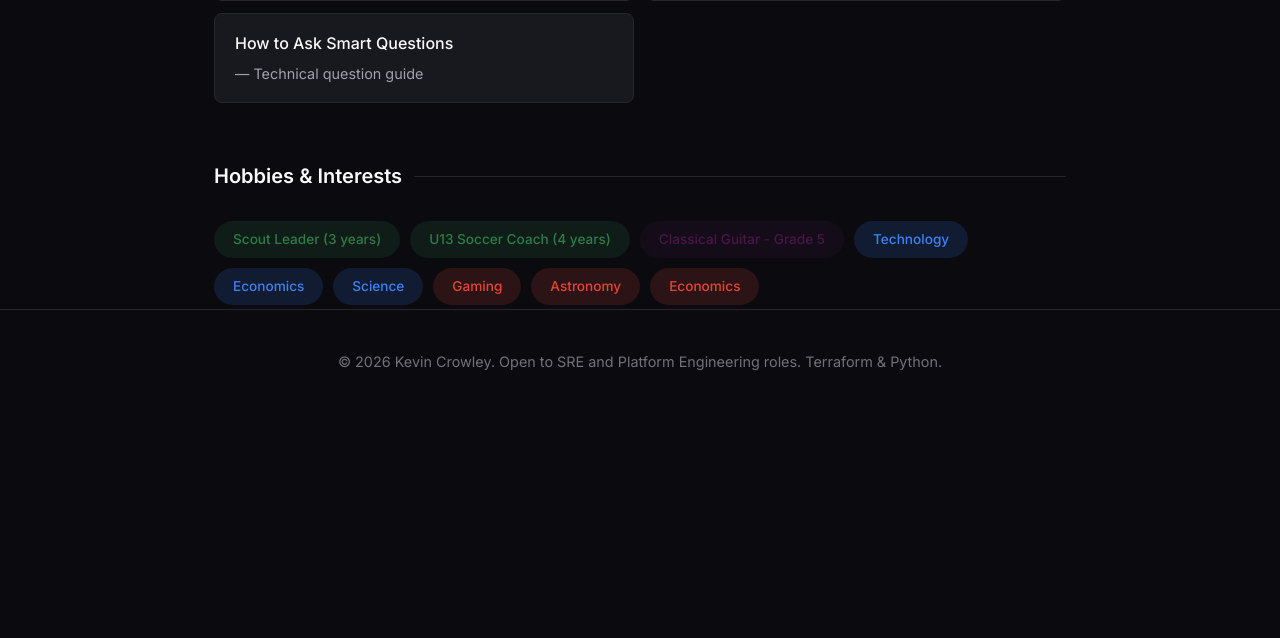
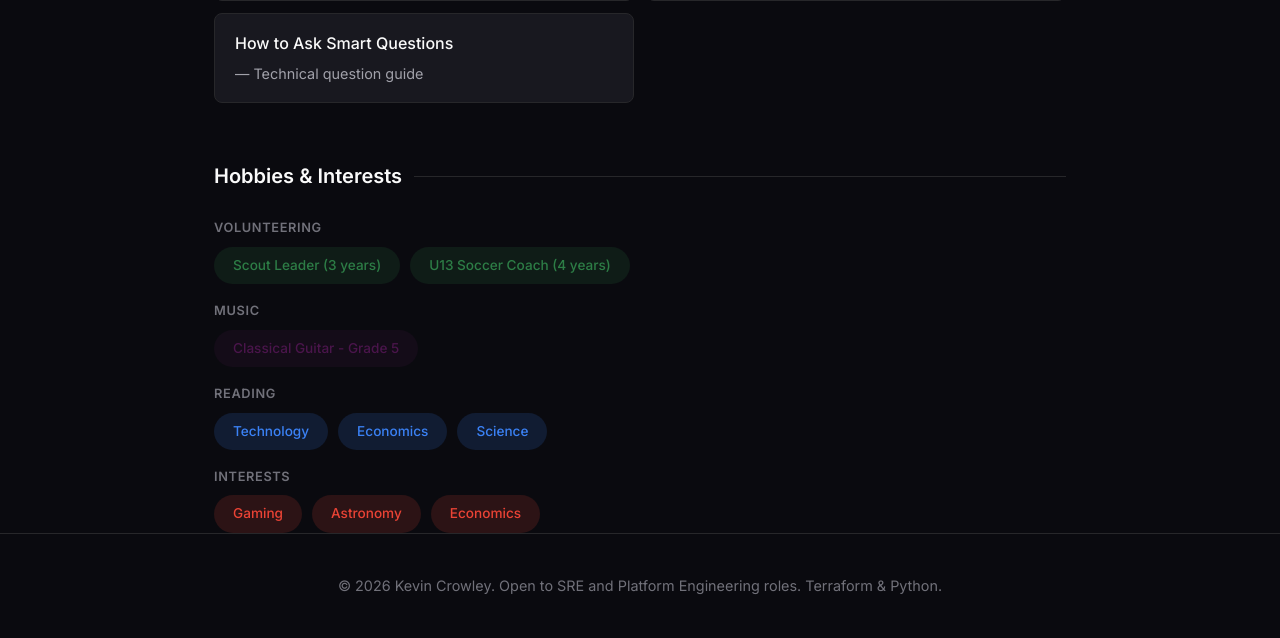
Before and after one commit to kevocrowley/kevincrowley.info, a Flask app: page / in a window 1280 px wide. Shown: the part 3215-3853 px from the top of the page. Before the commit the page ends 3585 px from the top, so only its background shows below. Run offline with Flask 3, Linux system fonts and the light colour scheme.

Commit message:
Restore hobby categories with colored badges underneath
- Add category labels (Volunteering, Music, Reading, Interests)
- Keep colored badges under each category
- Clean inline layout, no card boxes

```diff
--- a/templates/index.html
+++ b/templates/index.html
@@ -303,6 +303,27 @@
         .badge-red    { background: rgba(234, 67, 53, 0.15); color: #EA4335; }
         .badge-red:hover { border-color: #EA4335; }
 
+        .hobby-group {
+            margin-bottom: 16px;
+        }
+
+        .hobby-group:last-child {
+            margin-bottom: 0;
+        }
+
+        .hobby-category {
+            font-size: 0.8rem;
+            font-weight: 600;
+            text-transform: uppercase;
+            letter-spacing: 0.05em;
+            color: var(--text-muted);
+            margin-bottom: 8px;
+        }
+
+        .hobby-group .skills-cloud {
+            padding: 0;
+        }
+
         .projects-grid {
             display: grid;
             gap: 20px;
@@ -592,16 +613,34 @@
 
         <section>
             <h2>Hobbies & Interests</h2>
+            <div class="hobby-group">
+                <h3 class="hobby-category">Volunteering</h3>
                 <div class="skills-cloud">
                     <span class="skill-badge badge-green">Scout Leader (3 years)</span>
                     <span class="skill-badge badge-green">U13 Soccer Coach (4 years)</span>
+                </div>
+            </div>
+            <div class="hobby-group">
+                <h3 class="hobby-category">Music</h3>
+                <div class="skills-cloud">
                     <span class="skill-badge badge-purple">Classical Guitar - Grade 5</span>
+                </div>
+            </div>
+            <div class="hobby-group">
+                <h3 class="hobby-category">Reading</h3>
+                <div class="skills-cloud">
                     <span class="skill-badge badge-blue">Technology</span>
                     <span class="skill-badge badge-blue">Economics</span>
                     <span class="skill-badge badge-blue">Science</span>
+                </div>
+            </div>
+            <div class="hobby-group">
+                <h3 class="hobby-category">Interests</h3>
+                <div class="skills-cloud">
                     <span class="skill-badge badge-red">Gaming</span>
                     <span class="skill-badge badge-red">Astronomy</span>
                     <span class="skill-badge badge-red">Economics</span>
+                </div>
             </div>
         </section>
     </main>
```
Also changed, not shown: index.html (+39 -0 lines). Lines whose indentation alone changed are shown as unchanged.
